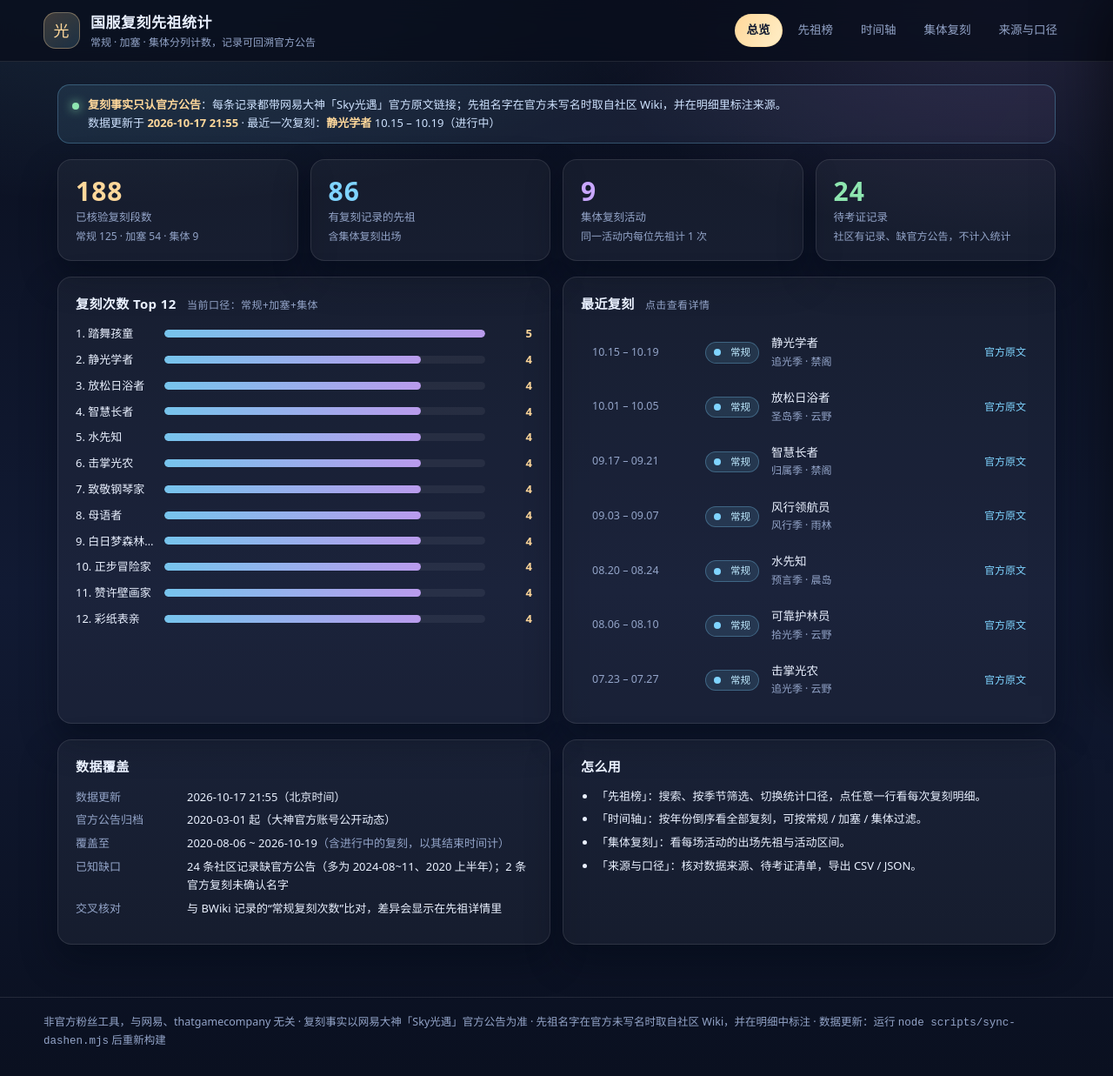
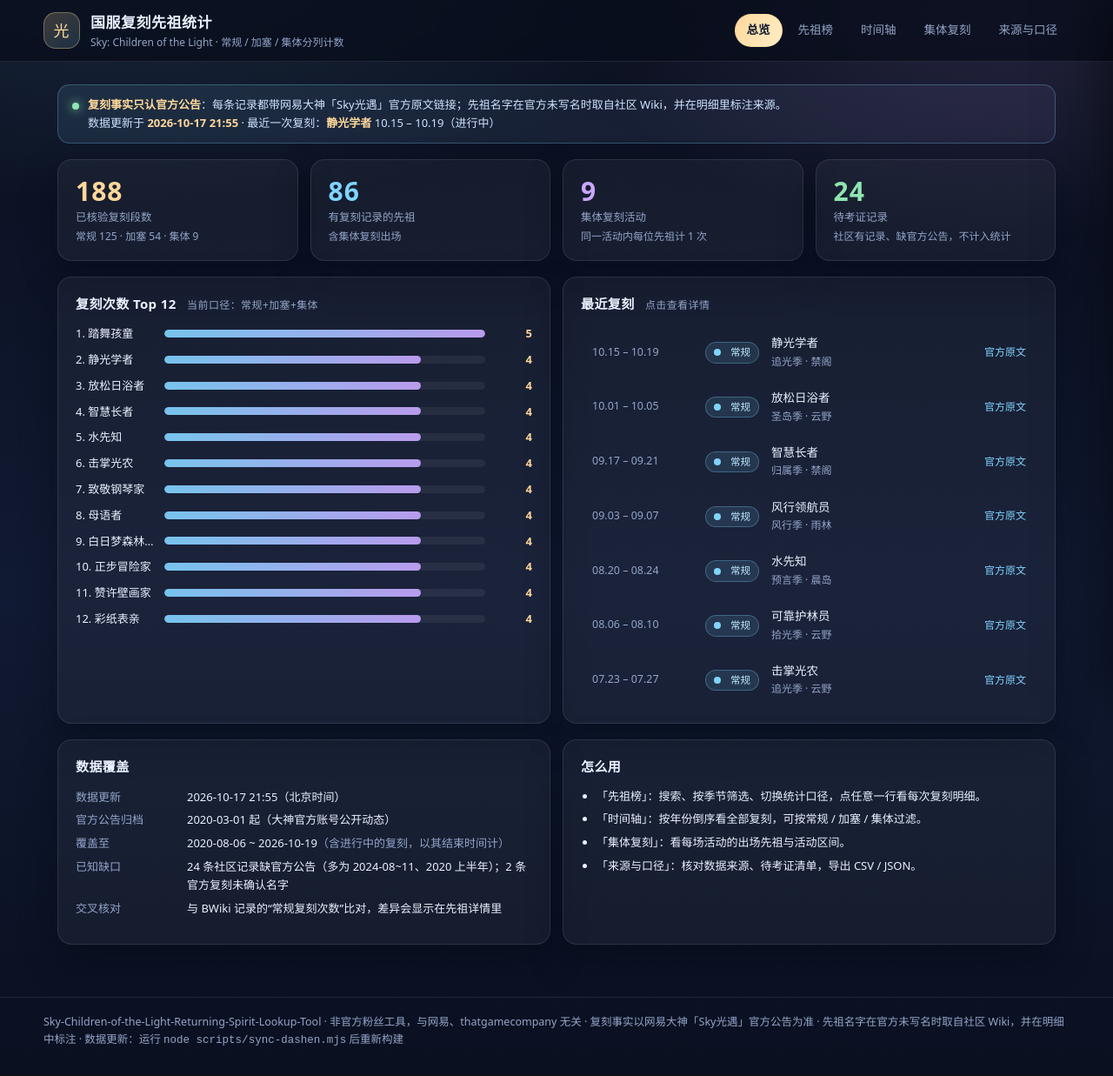
Before and after one commit to Qianzhihe0224/Sky-Traveling-Spirit-Tracker, a website: page index.html in a window 1280 px wide. Shown: the whole page at 87% size. Drawn offline with Linux system fonts and the light colour scheme.

Commit message:
chore: 项目更名为 Sky-Children-of-the-Light-Returning-Spirit-Lookup-Tool

```diff
--- a/index.html
+++ b/index.html
@@ -3,7 +3,7 @@
 <head>
   <meta charset="UTF-8">
   <meta name="viewport" content="width=device-width, initial-scale=1">
-  <title>《光·遇》国服复刻先祖统计</title>
+  <title>Sky-Children-of-the-Light-Returning-Spirit-Lookup-Tool · 光遇国服复刻先祖统计</title>
   <meta name="description" content="《光·遇》国服历史复刻先祖统计与可视化：常规 / 加塞 / 集体分列计数，每条记录可追溯网易大神官方公告。">
   <link rel="stylesheet" href="assets/styles.css">
 </head>
@@ -14,7 +14,7 @@
         <div class="brand-mark">光</div>
         <div>
           <h1>国服复刻先祖统计</h1>
-          <p>常规 · 加塞 · 集体分列计数，记录可回溯官方公告</p>
+          <p>Sky: Children of the Light · 常规 / 加塞 / 集体分列计数</p>
         </div>
       </div>
       <nav class="tabs" aria-label="主导航">
@@ -31,7 +31,7 @@
 
   <footer>
     <div class="wrap">
-      非官方粉丝工具，与网易、thatgamecompany 无关 · 复刻事实以网易大神「Sky光遇」官方公告为准 ·
+      Sky-Children-of-the-Light-Returning-Spirit-Lookup-Tool · 非官方粉丝工具，与网易、thatgamecompany 无关 · 复刻事实以网易大神「Sky光遇」官方公告为准 ·
       先祖名字在官方未写名时取自社区 Wiki，并在明细中标注 · 数据更新：运行 <code>node scripts/sync-dashen.mjs</code> 后重新构建
     </div>
   </footer>
--- a/package.json
+++ b/package.json
@@ -1,5 +1,5 @@
 {
-  "name": "sky-cn-returning-spirits",
+  "name": "sky-children-of-the-light-returning-spirit-lookup-tool",
   "version": "1.0.0",
   "private": true,
   "description": "《光·遇》国服复刻先祖统计与可视化（常规 / 加塞 / 集体分列，官方公告可追溯）",
```
Also changed, not shown: README.md.
